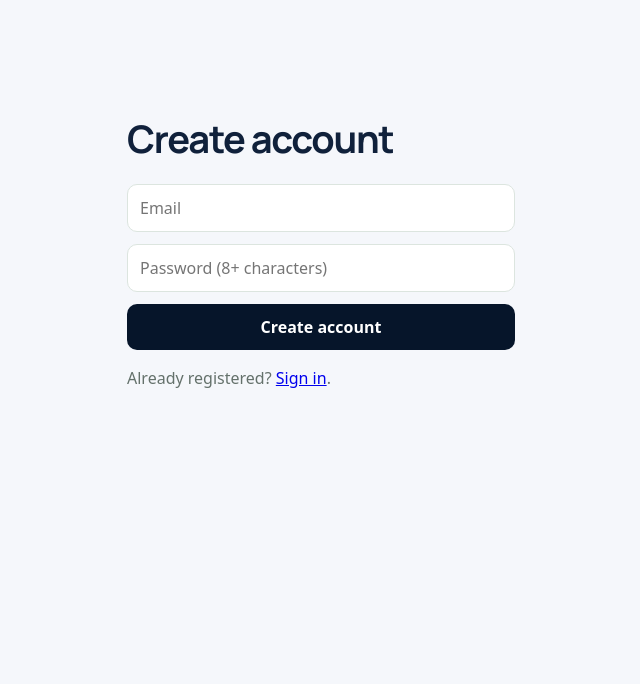
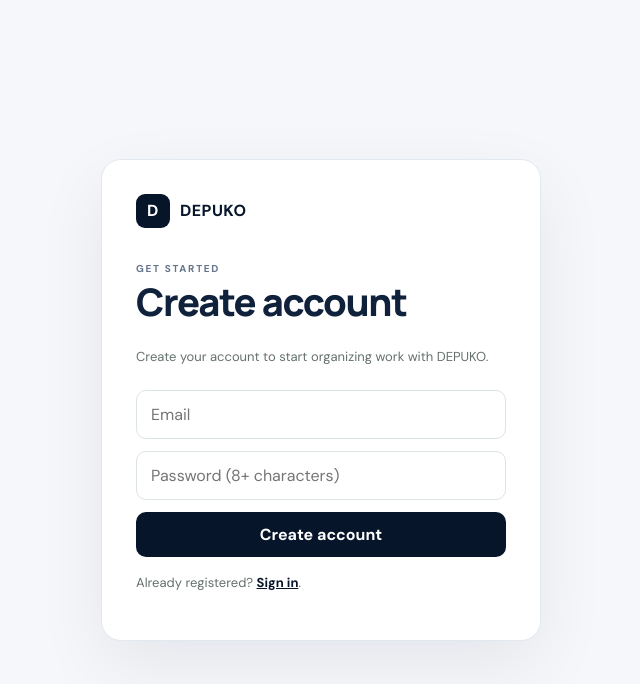
Before and after one commit to nkinzingaboolivierj-maker/depuko-platform, a Next.js app in the folder apps/customer-web/: page /register in a window 1280 px wide. Shown: the top 684 px of the page, without its empty margins (319-959 px from the left). Built offline with nearby package versions, Linux system fonts and the light colour scheme; no server answers.

Commit message:
Sync navy refresh onto current main

```diff
--- a/apps/customer-web/src/app/register/page.tsx
+++ b/apps/customer-web/src/app/register/page.tsx
@@ -20,16 +20,16 @@ export default function Register() {
   }
 
   return (
-    <main style={{ maxWidth: 420, margin: "6rem auto", padding: 16, fontFamily: "system-ui" }}>
-      <h1>Create account</h1>
+    <main className="auth-page"><section className="auth-card"><a className="workspace-brand" href="/"><span>D</span> DEPUKO</a><div className="auth-kicker">GET STARTED</div>
+      <h1>Create account</h1><p className="auth-description">Create your account to start organizing work with DEPUKO.</p>
       <form onSubmit={submit} style={{ display: "grid", gap: 12 }}>
-        <input type="email" required placeholder="Email" value={email} onChange={e => setEmail(e.target.value)} style={{ padding: 12 }} aria-label="email" />
-        <input type="password" required minLength={8} placeholder="Password (8+ characters)" value={password} onChange={e => setPassword(e.target.value)} style={{ padding: 12 }} aria-label="password" />
-        <button disabled={busy} type="submit" style={{ padding: 12 }}>{busy ? "Creating..." : "Create account"}</button>
+        <input type="email" required placeholder="Email" value={email} onChange={e => setEmail(e.target.value)} className="auth-input" aria-label="email" />
+        <input type="password" required minLength={8} placeholder="Password (8+ characters)" value={password} onChange={e => setPassword(e.target.value)} className="auth-input" aria-label="password" />
+        <button disabled={busy} type="submit" className="auth-submit">{busy ? "Creating..." : "Create account"}</button>
       </form>
       {error && <p role="alert" style={{ color: "#b00" }}>{error}</p>}
       {ok && <p style={{ color: "#070" }}>Account created. Continue to your home page.</p>}
       <p style={{ marginTop: 16 }}>Already registered? <Link href="/login">Sign in</Link>.</p>
-    </main>
+</section></main>
   );
 }
```
